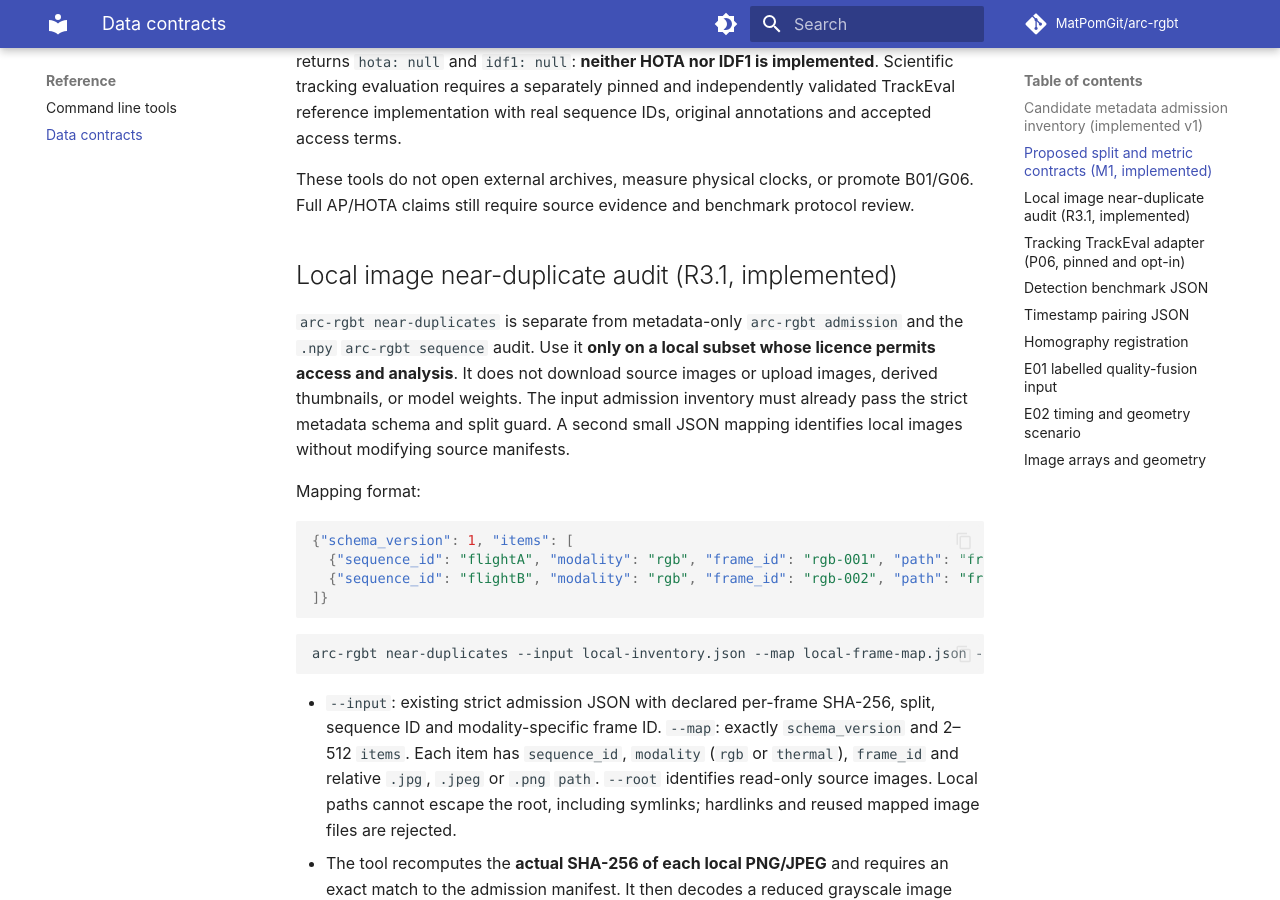
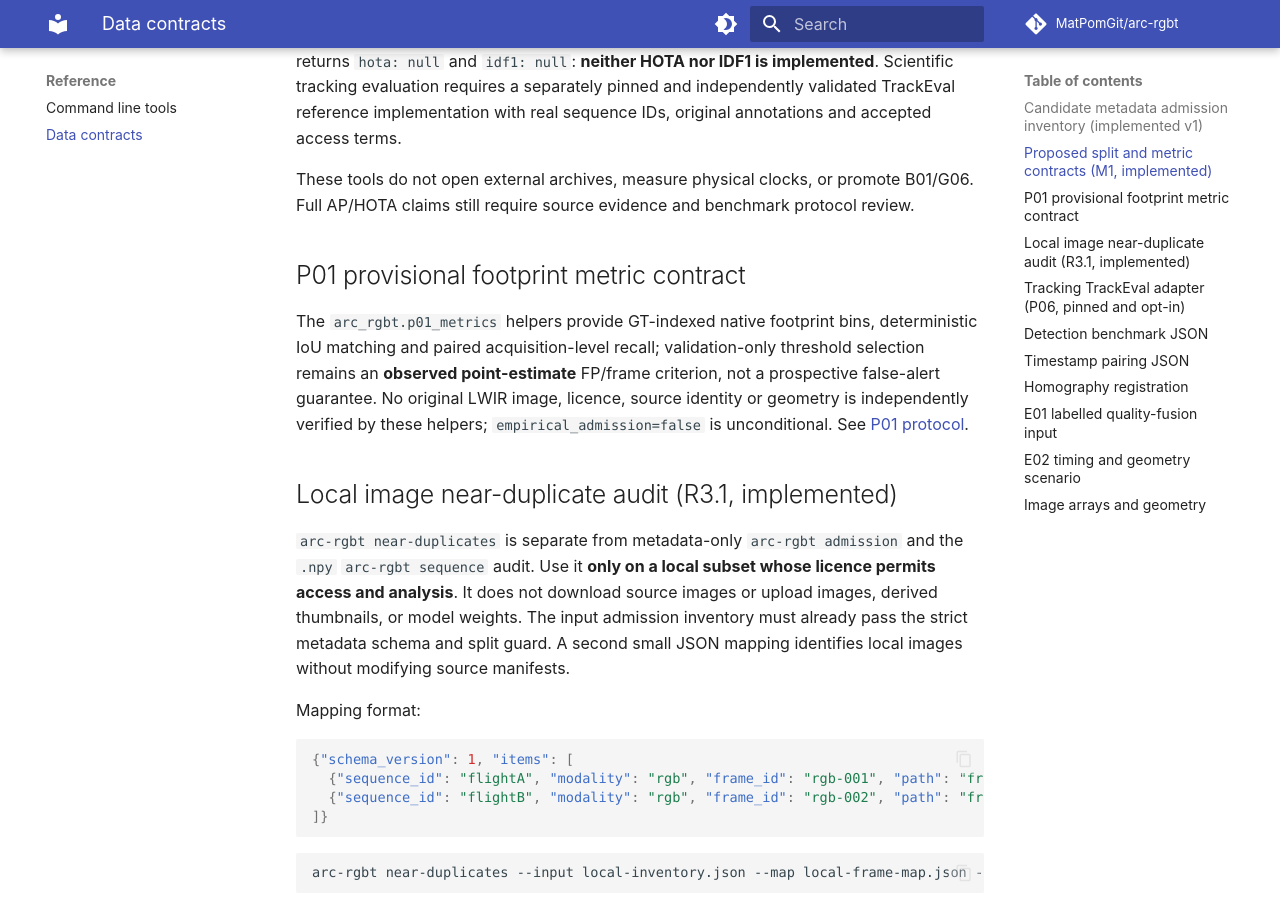
Before and after one commit to MatPomGit/arc-rgbt, an MkDocs documentation site: the page built from docs/reference/data-contracts.md, in a window 1280 px wide and 900 px high, scrolled down 2235 px. Built offline with MkDocs 1.6.1 and Material for MkDocs 9.7.7, drawn with Linux system fonts in a browser that asks for light colours; comment, search, counter and statistics services are not loaded.

Commit message:
docs(P01): reconcile primary estimand and methodological review in docs/reference/data-contracts.md

```diff
--- a/docs/reference/data-contracts.md
+++ b/docs/reference/data-contracts.md
@@ -43,6 +43,16 @@ Python evaluators in `arc_rgbt.evaluation_contracts` extend existing `bench.eval
 `tracking_reference_contract(frames)` verifies monotonically increasing frame indices, complete GT, nonduplicate identities per frame and valid per-sequence tracking boxes. It returns `hota: null` and `idf1: null`: **neither HOTA nor IDF1 is implemented**. Scientific tracking evaluation requires a separately pinned and independently validated TrackEval reference implementation with real sequence IDs, original annotations and accepted access terms.
 
 These tools do not open external archives, measure physical clocks, or promote B01/G06. Full AP/HOTA claims still require source evidence and benchmark protocol review.
+
+## P01 provisional footprint metric contract
+
+The `arc_rgbt.p01_metrics` helpers provide GT-indexed native footprint
+bins, deterministic IoU matching and paired acquisition-level recall;
+validation-only threshold selection remains an **observed point-estimate**
+FP/frame criterion, not a prospective false-alert guarantee. No original
+LWIR image, licence, source identity or geometry is independently verified
+by these helpers; `empirical_admission=false` is unconditional.
+See [P01 protocol](../../publications/P01/protocol/README.md).
 
 ## Local image near-duplicate audit (R3.1, implemented)
 
```
